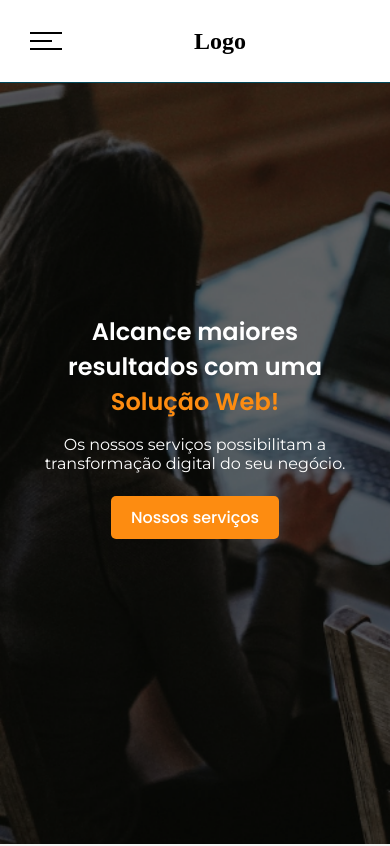
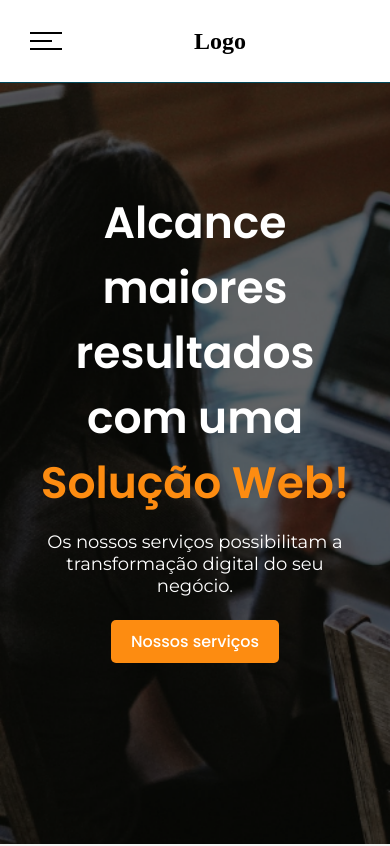
Before and after one commit to GoFreelasfy/portfolio, a React (Vite) app: page / in a window 390 px wide. Shown: the top 846 px of the page. Built offline with nearby package versions, Linux system fonts and the light colour scheme.

Commit message:
:iphone: ajustando responsividade do formulário

```diff
--- a/src/components/form/input/Input.jsx
+++ b/src/components/form/input/Input.jsx
@@ -22,7 +22,6 @@ export default function Input({
       border-radius: 10px;
       border: none;
       margin: 10px auto 2rem auto;
-      background-color: red;
     }
 
     .form_control input::placeholder {
--- a/src/components/form/textarea/TextArea.jsx
+++ b/src/components/form/textarea/TextArea.jsx
@@ -34,9 +34,14 @@ export default function TextArea({ name, id, text, placeholder }) {
       font-size: 14px;
     }
 
+    @media (min-width: 1200px) {
+      .form_control textarea {
+        width: 99%;
+      }
+    }
     @media (max-width: 1200px) {
       .form_control textarea {
-        width: 90%;
+        width: 100%;
       }
     }
   `;
--- a/src/styles/styles.js
+++ b/src/styles/styles.js
@@ -46,7 +46,7 @@ export const DivHome = styled.div`
     justify-content: center;
   }
   .main-content {
-    max-width: 600px;
+    max-width: 700px;
     text-align: center;
     h1,
     span {
@@ -56,6 +56,7 @@ export const DivHome = styled.div`
       margin-bottom: 1rem;
       font-weight: 600;
       color: var(--white);
+      font-size: 44px;
     }
     span {
       color: var(--orange);
@@ -64,6 +65,7 @@ export const DivHome = styled.div`
       font-family: "Montserrat", sans-serif;
       color: var(--white);
       margin-bottom: 2rem;
+      font-size: 18px;
     }
   }
 
@@ -347,11 +349,11 @@ export const DivHome = styled.div`
           margin-bottom: 0.25rem;
         }
       }
-      input{
+      input {
         min-width: 100%;
       }
     }
-    .mensagem{
+    .mensagem {
       min-width: 100%;
     }
     @media (max-width: 1200px) {
@@ -384,19 +386,13 @@ export const DivHome = styled.div`
 
     @media (max-width: 768px) {
       .servicos-cards {
-        grid-template-columns: 300px;
-        /* display: flex; */
-        /* flex-basis: 0; */
-        /* grid-template-columns: repeat(4, 300px); */
-        /* padding: 1rem; */
-        /* margin-left: 2rem; */
-        /* grid-auto-flow: column;
-        grid-auto-columns: 45%;
-        gap: 5rem;
-        background-color: red;
+        grid-template-columns: 1fr;
+        grid-auto-flow: column;
+        justify-content: start;
+        width: 100%;
         overflow-x: auto;
-        overscroll-behavior-inline: contain; */
-        /* object-fit: cover; */
+        height: 100%;
+        padding: 1rem;
 
         & > div {
           /* inline-size: 100%;
```
Lines whose indentation alone changed are shown as unchanged.
